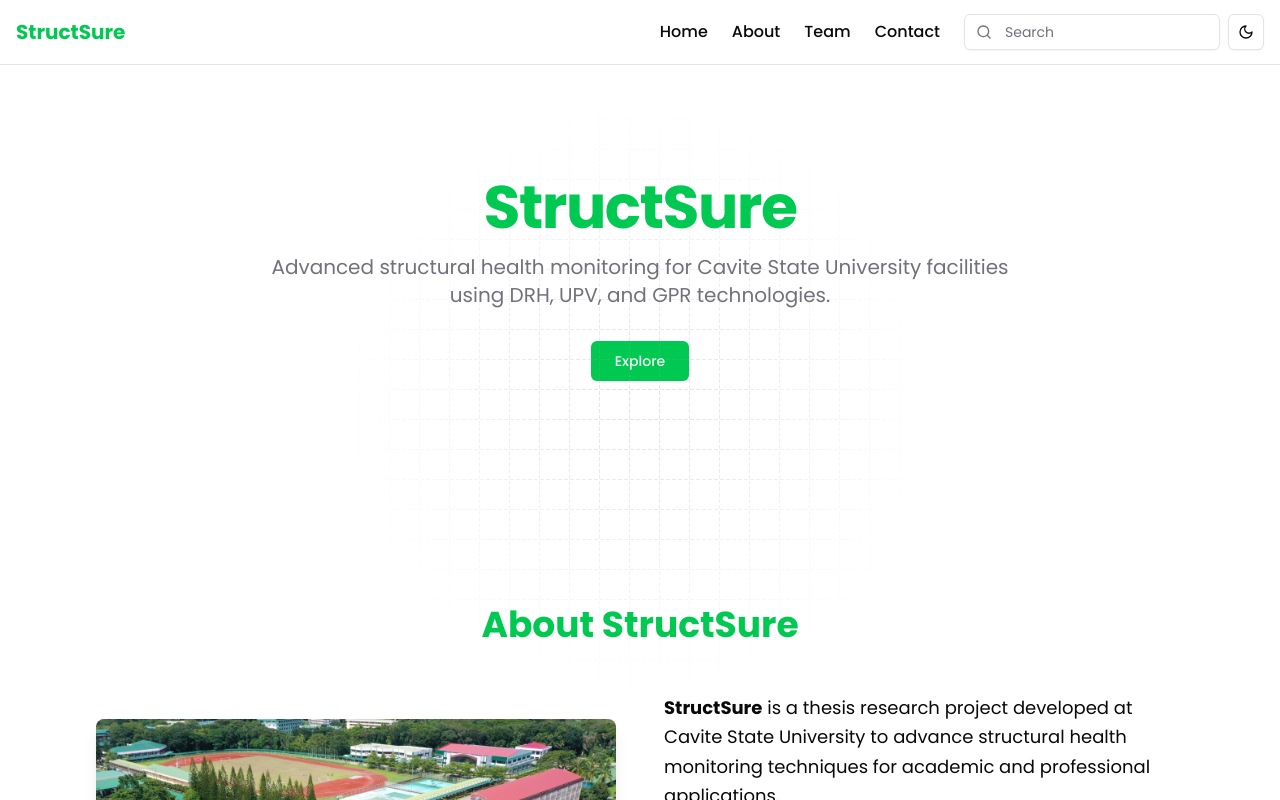
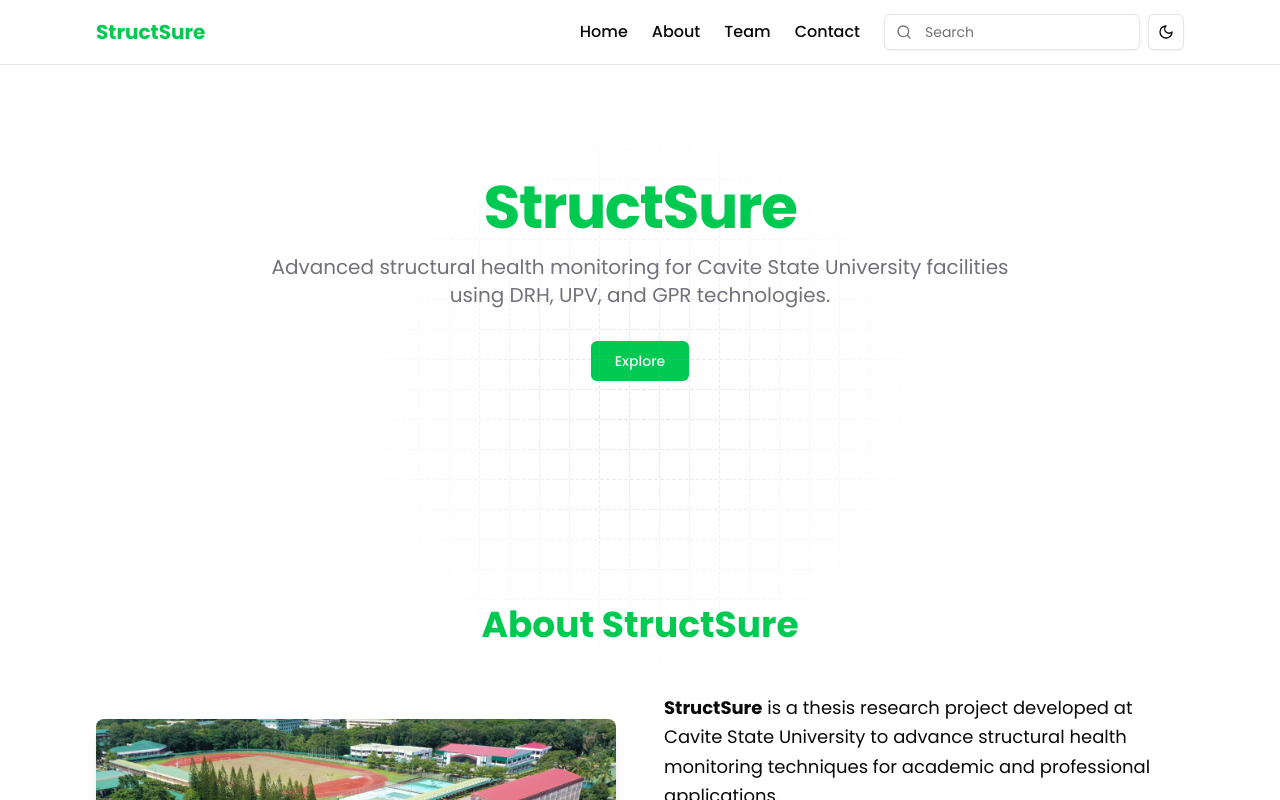
Before and after one commit to jnssvdl/structsure, a Next.js app: page / in a window 1280 px wide. Shown: the top 800 px of the page. Built offline with nearby package versions, Linux system fonts and the light colour scheme.

Commit message:
fix: update Header component to use max-width for better layout control

```diff
--- a/components/header.tsx
+++ b/components/header.tsx
@@ -6,7 +6,7 @@
 export function Header() {
   return (
     <header className="bg-background sticky top-0 z-40 w-full border-b">
-      <div className="container mx-auto flex h-16 items-center justify-between px-4">
+      <div className="mx-auto flex h-16 max-w-6xl items-center justify-between px-4 sm:px-6 lg:px-8">
         <Link href="/" className="text-primary text-xl font-bold">
           StructSure
         </Link>
```
